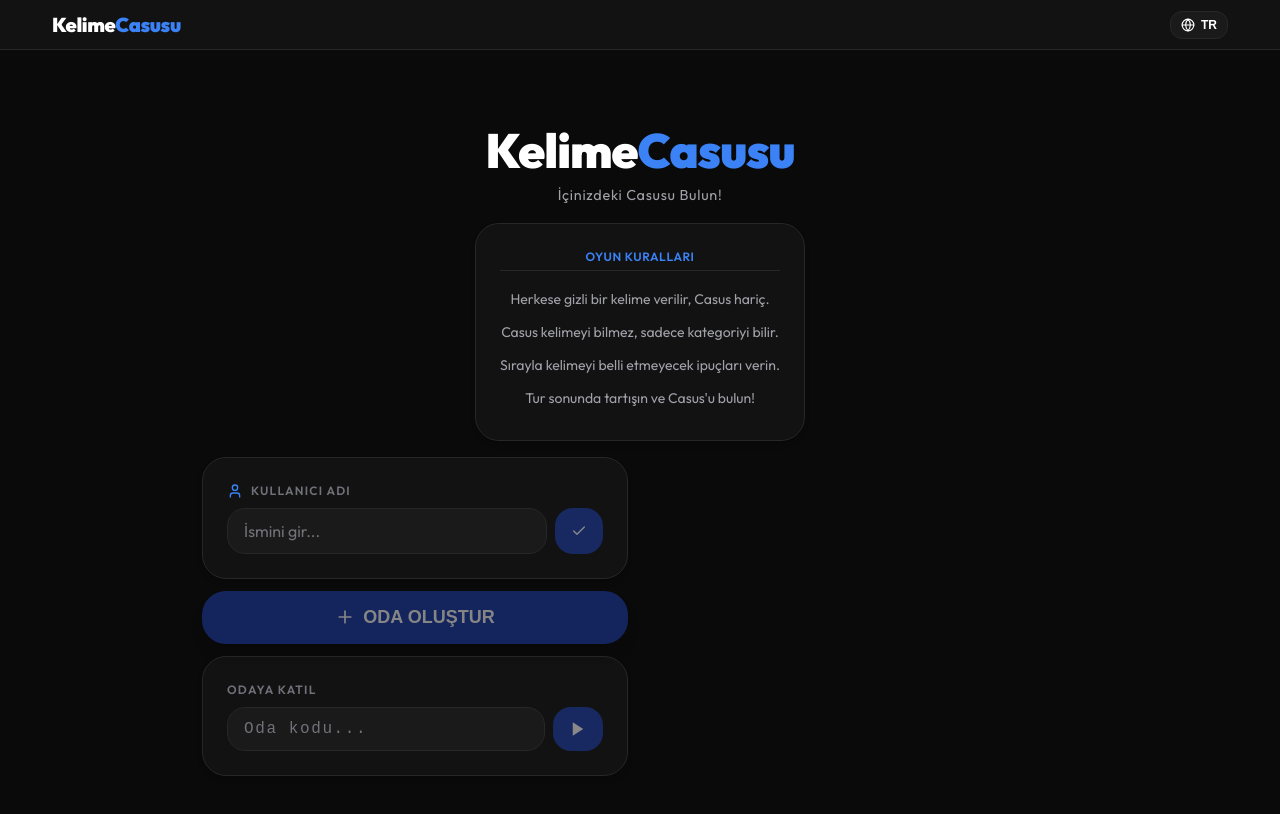
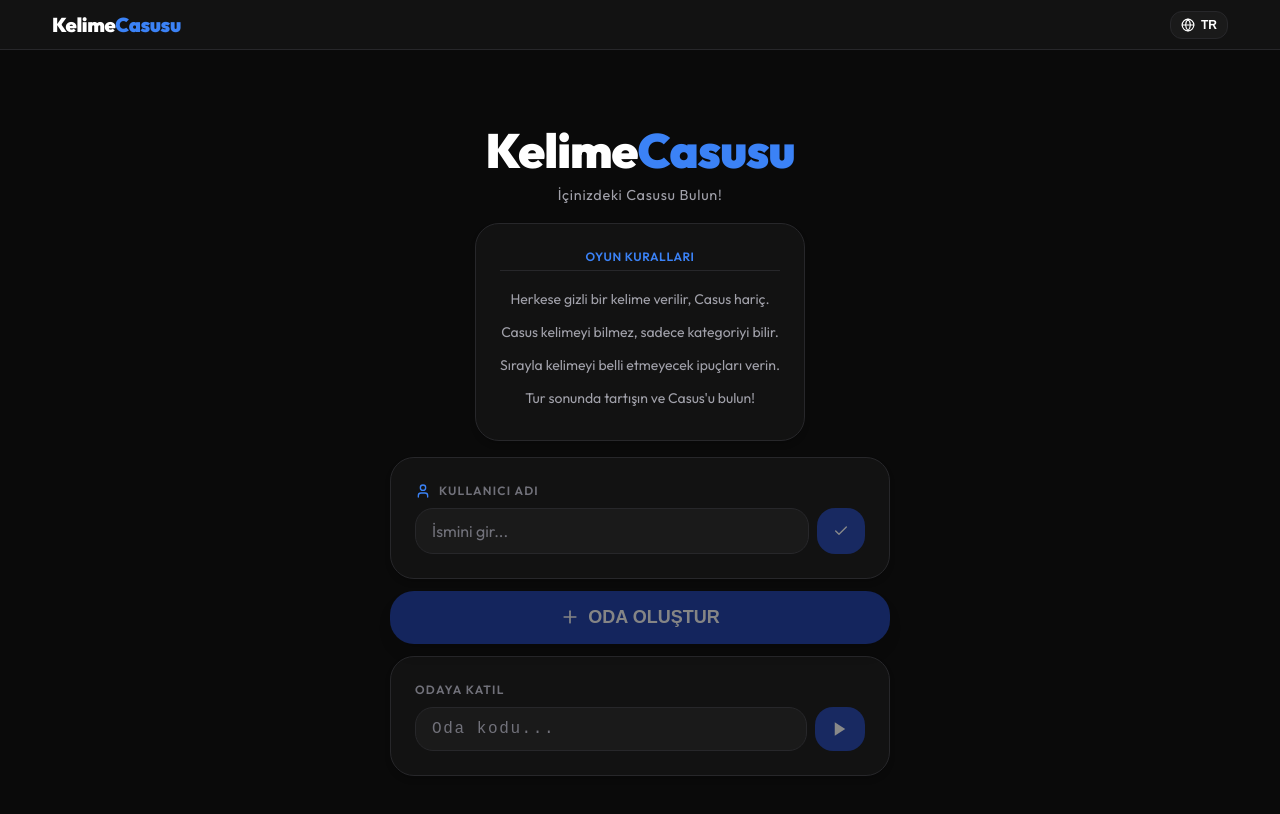
Before and after one commit to en970/imposter_game, a Next.js app: page / in a window 1280 px wide. Shown: the top 814 px of the page. Built offline with nearby package versions, Linux system fonts and the light colour scheme.

Commit message:
fix: masaustunde tum form elemanlari ortalandi

```diff
--- a/src/app/globals.css
+++ b/src/app/globals.css
@@ -646,6 +646,14 @@ body {
     margin-left: auto;
     margin-right: auto;
   }
+
+  /* Form elemanları masaüstünde ortalı */
+  .action-container {
+    max-width: 500px;
+    margin-left: auto;
+    margin-right: auto;
+    width: 100%;
+  }
 }
 
 .gap-md {
--- a/src/components/LobbyScreen.tsx
+++ b/src/components/LobbyScreen.tsx
@@ -121,9 +121,8 @@ export default function LobbyScreen() {
                         </ul>
                     </div>
 
-                    <div className="desktop-grid-2">
-                        {/* Left Column: Actions */}
-                        <div>
+                    {/* Actions Container - Masaüstünde ortalanır */}
+                    <div className="action-container">
                         {/* Username Section */}
                         <div className="card mb-md">
                             <div style={{ display: 'flex', alignItems: 'center', gap: 'var(--spacing-sm)', marginBottom: 'var(--spacing-sm)' }}>
@@ -196,19 +195,16 @@ export default function LobbyScreen() {
                                 </button>
                             )}
                         </div>
-                        </div>
 
-                        {/* Right Column: Error Notice */}
-                        <div className="desktop-only">
+                        {/* Error Notice */}
                         {duplicateNameError && (
-                                <div className="card" style={{ height: '100%', display: 'flex', flexDirection: 'column', alignItems: 'center', justifyContent: 'center', textAlign: 'center', color: 'var(--accent-red)', border: '1px solid var(--accent-red)' }}>
+                            <div className="card mt-md" style={{ display: 'flex', flexDirection: 'column', alignItems: 'center', justifyContent: 'center', textAlign: 'center', color: 'var(--accent-red)', border: '1px solid var(--accent-red)' }}>
                                 <AlertIcon size={48} className="mb-md" />
                                 <h3 className="title-md">{language === 'tr' ? 'Hata!' : 'Error!'}</h3>
                                 <p className="description" style={{ fontSize: '0.875rem' }}>{duplicateNameError}</p>
                                 <button onClick={clearError} className="btn btn-secondary mt-lg">{language === 'tr' ? 'Anladım' : 'Understood'}</button>
                             </div>
                         )}
-                        </div>
                     </div>
                 </div>
             </div>
```
Lines whose indentation alone changed are shown as unchanged.
